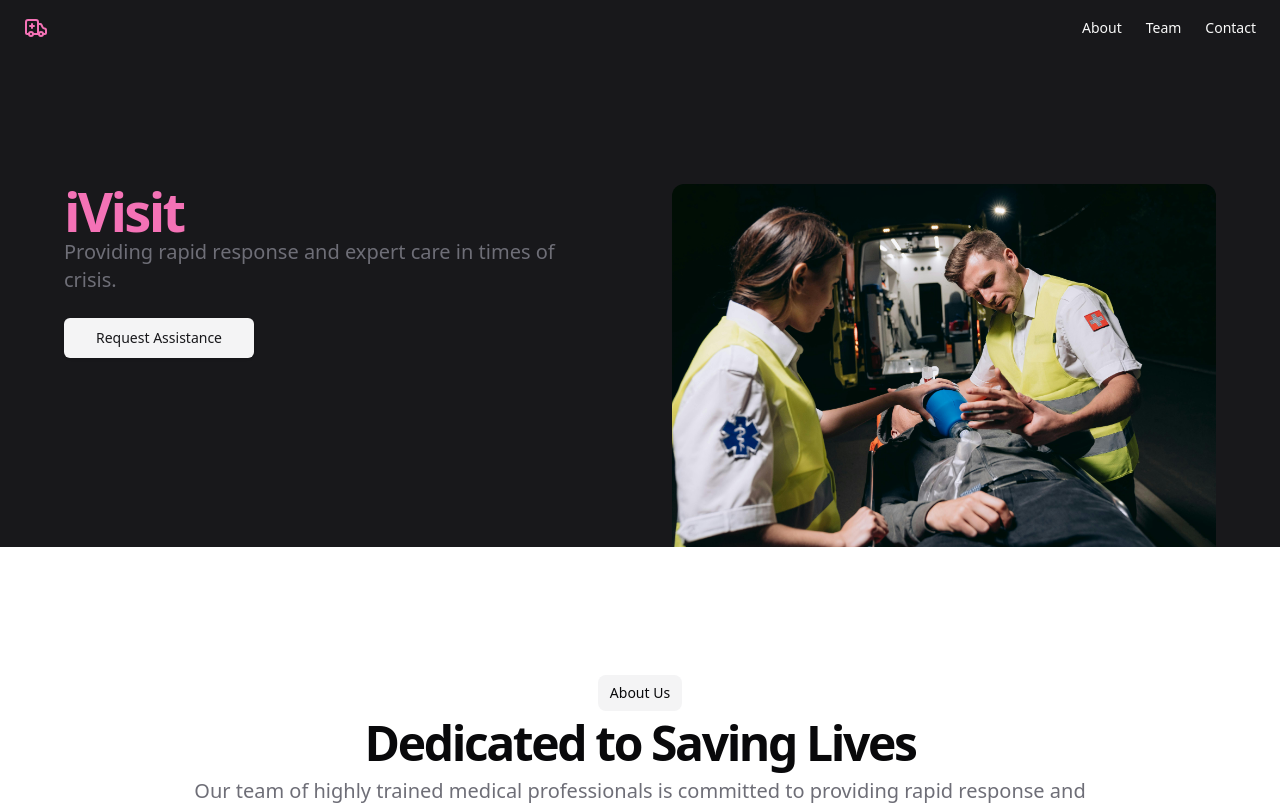
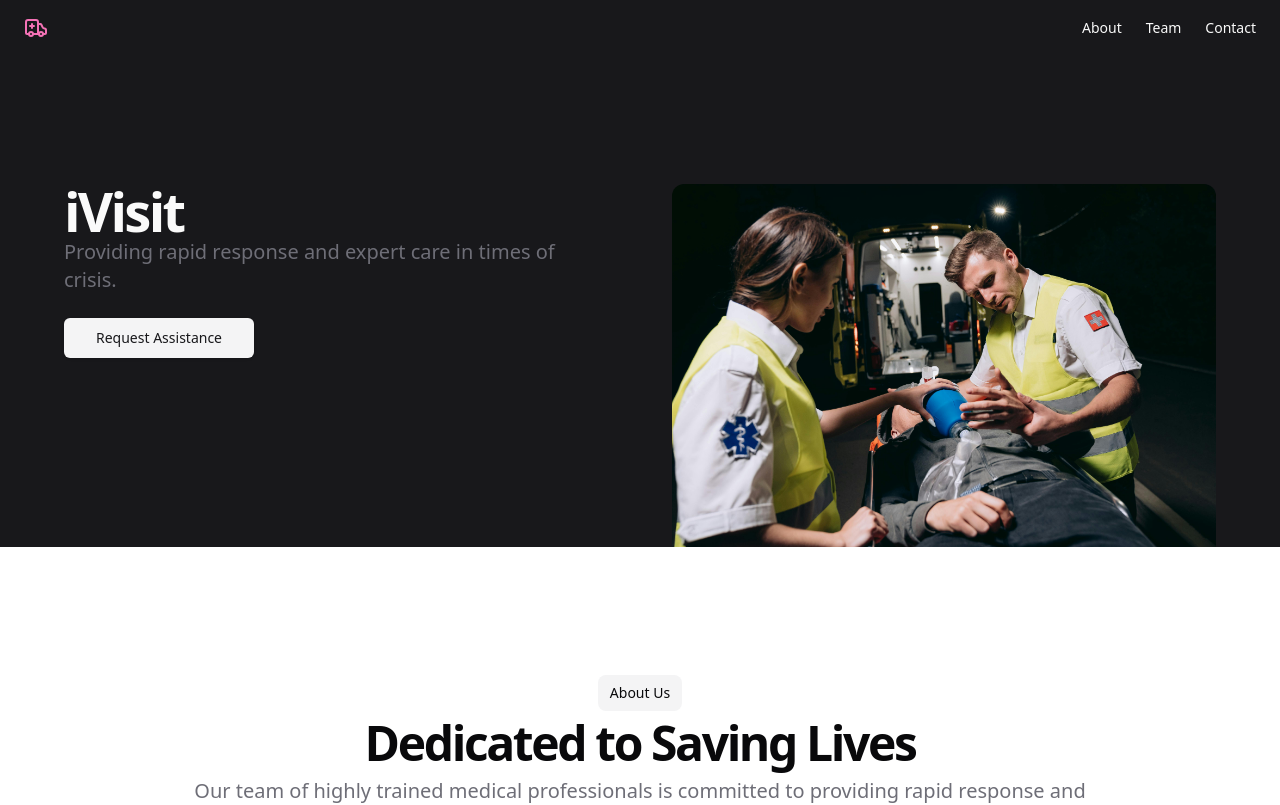
Before and after one commit to Dr-dyrane/ivisit, a React (Vite) app: page / in a window 1280 px wide. Shown: the top 805 px of the page. Built offline with nearby package versions, Linux system fonts and the light colour scheme.

Commit message:
Update Hero.jsx

```diff
--- a/src/components/home/Hero.jsx
+++ b/src/components/home/Hero.jsx
@@ -10,7 +10,7 @@ const Hero = () => {
 			<div className="px-4 md:px-6 space-y-10 xl:space-y-16">
 				<div className="grid max-w-[1300px] mx-auto gap-4 px-4 sm:px-6 md:px-10 md:grid-cols-2 md:gap-16">
 					<div>
-						<h1 className="lg:leading-tighter text-3xl font-bold tracking-tighter sm:text-4xl md:text-5xl xl:text-[3.4rem] 2xl:text-[3.75rem] text-pink-400">
+						<h1 className="lg:leading-tighter text-3xl font-bold tracking-tighter sm:text-4xl md:text-5xl xl:text-[3.4rem] 2xl:text-[3.75rem]">
 							iVisit
 						</h1>
 						<p className="mx-auto max-w-[700px] text-muted-foreground md:text-xl">
```
